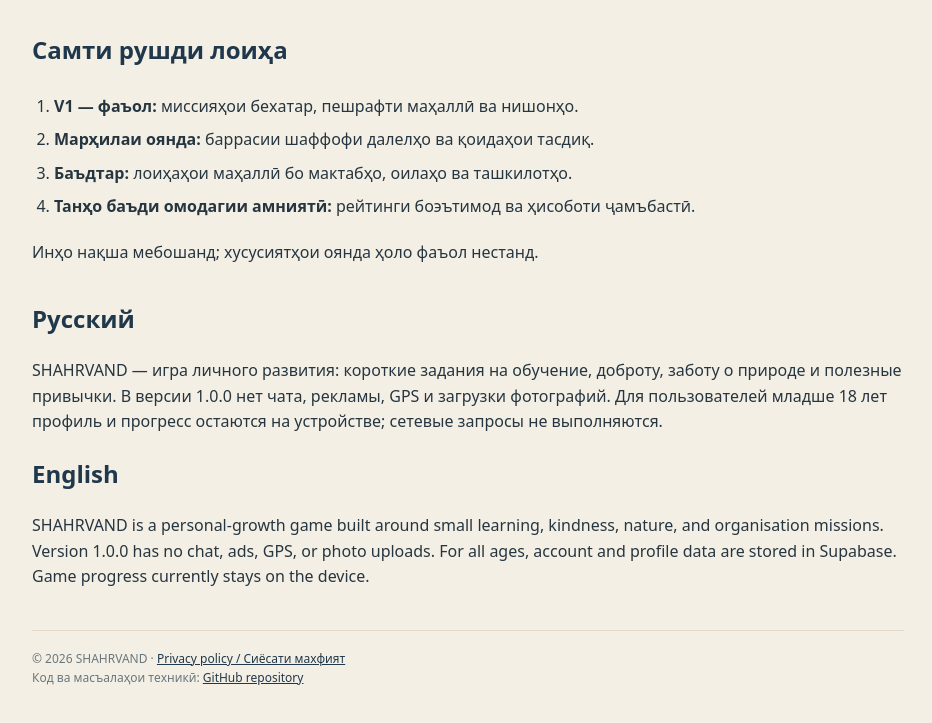
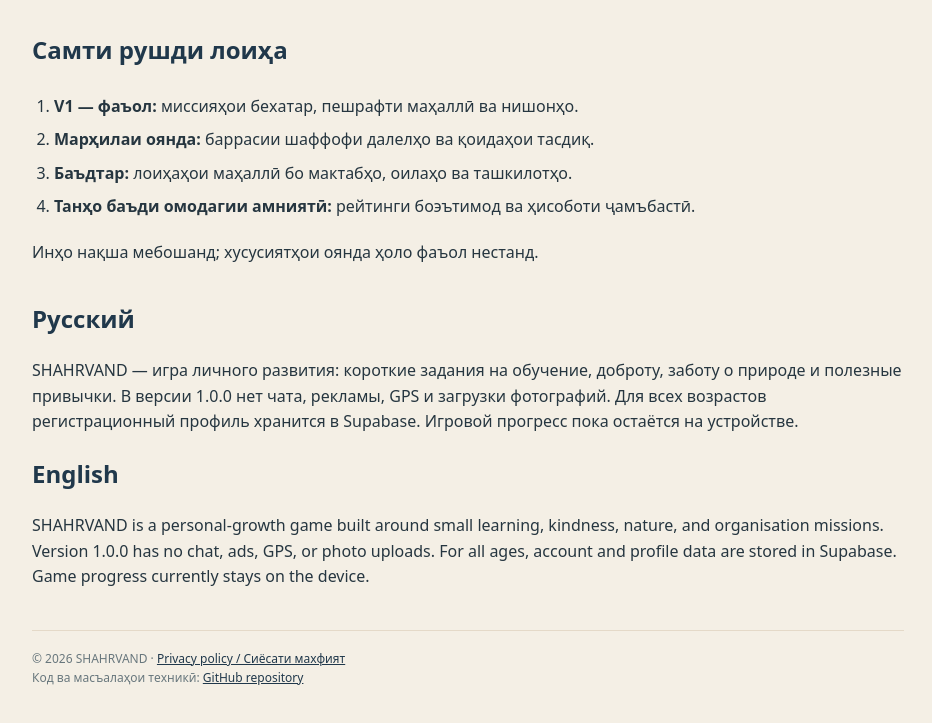
Before and after one commit to Khayom1/SHAHRVAND, a plain HTML site: page site/index.html in a window 1280 px wide. Shown: the part 1124-1847 px from the top of the page, without its empty margins (172-1104 px from the left). Drawn offline with Linux system fonts and the light colour scheme.

Commit message:
Align landing page with required Supabase registration

```diff
--- a/site/index.html
+++ b/site/index.html
@@ -69,7 +69,7 @@
 
     <section class="section">
       <h2>Русский</h2>
-      <p>SHAHRVAND — игра личного развития: короткие задания на обучение, доброту, заботу о природе и полезные привычки. В версии 1.0.0 нет чата, рекламы, GPS и загрузки фотографий. Для пользователей младше 18 лет профиль и прогресс остаются на устройстве; сетевые запросы не выполняются.</p>
+      <p>SHAHRVAND — игра личного развития: короткие задания на обучение, доброту, заботу о природе и полезные привычки. В версии 1.0.0 нет чата, рекламы, GPS и загрузки фотографий. Для всех возрастов регистрационный профиль хранится в Supabase. Игровой прогресс пока остаётся на устройстве.</p>
       <h2>English</h2>
       <p>SHAHRVAND is a personal-growth game built around small learning, kindness, nature, and organisation missions. Version 1.0.0 has no chat, ads, GPS, or photo uploads. For all ages, account and profile data are stored in Supabase. Game progress currently stays on the device.</p>
     </section>
```
